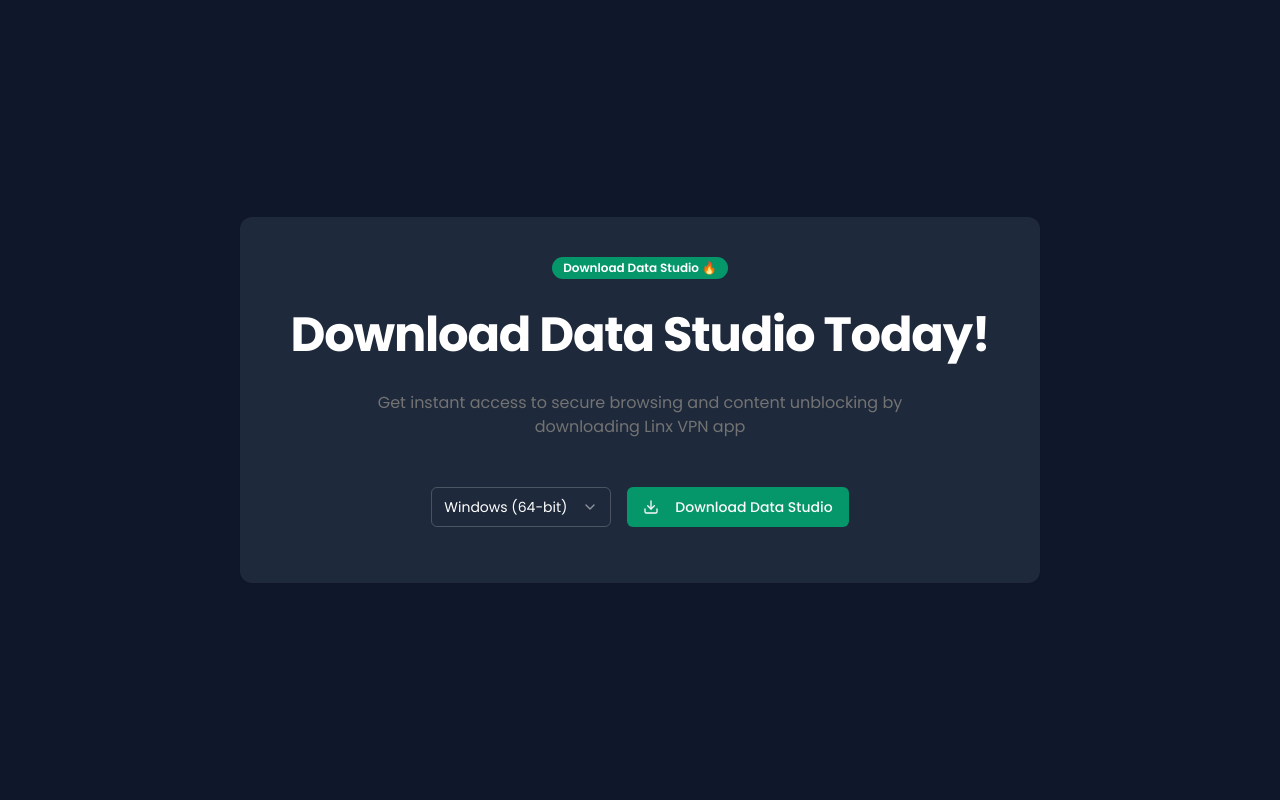
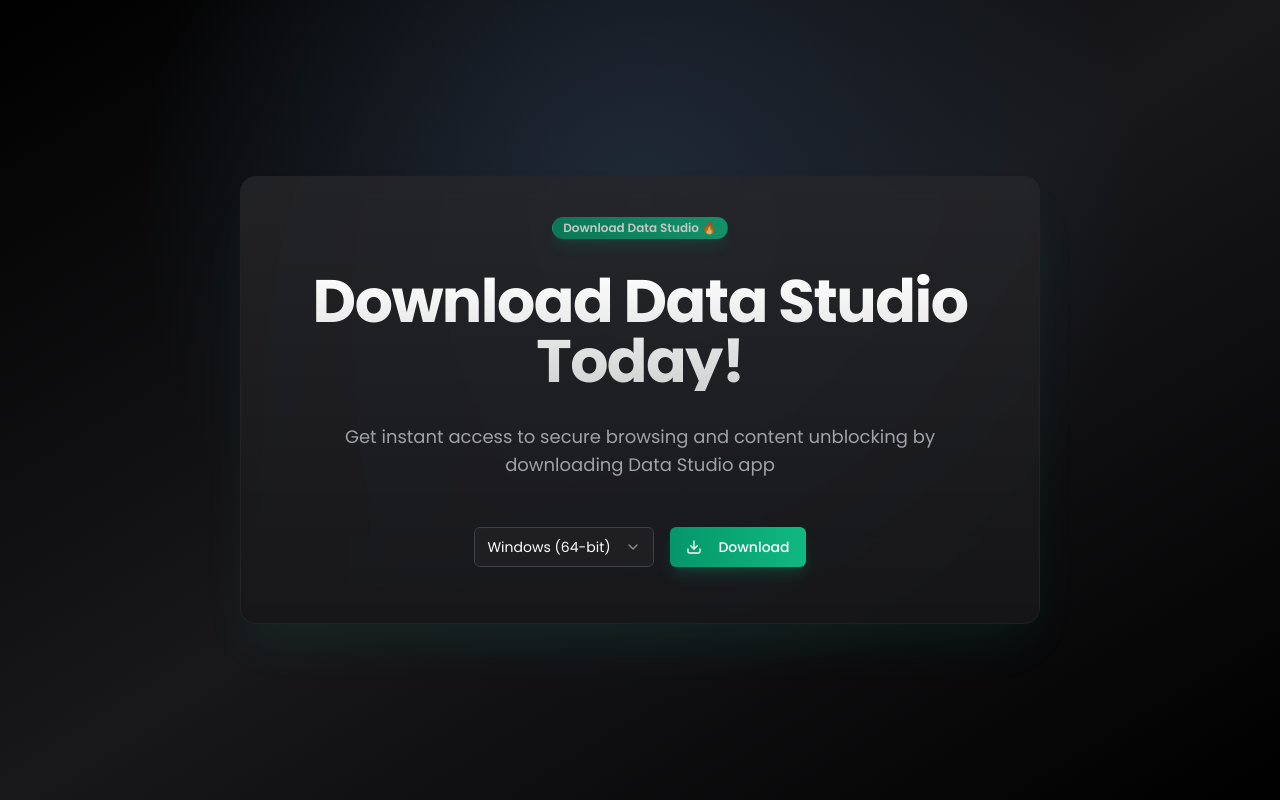
Before and after one commit to abhishek-dagar/dh-studio-frontend, a Next.js app: page / in a window 1280 px wide. Built offline with nearby package versions, Linux system fonts and the light colour scheme.

Commit message:
glassmorphism is inrtoduced and animate piulse is also learned by me

```diff
--- a/src/app/page.tsx
+++ b/src/app/page.tsx
@@ -1,44 +1,56 @@
-import { Button } from "@/components/ui/button"
-import { Card, CardContent } from "@/components/ui/card"
-import { Badge } from "@/components/ui/badge"
-import { Select, SelectContent, SelectItem, SelectTrigger, SelectValue } from "@/components/ui/select"
-import { Download } from 'lucide-react'
+import { Button } from '@/components/ui/button';
+import { Card, CardContent } from '@/components/ui/card';
+import { Badge } from '@/components/ui/badge';
+import {
+  Select,
+  SelectContent,
+  SelectItem,
+  SelectTrigger,
+  SelectValue,
+} from '@/components/ui/select';
+import { Download } from 'lucide-react';
 
 export default function Home() {
   return (
-    <div className="font-poppins min-h-screen flex items-center justify-center bg-[#0f172a] p-8 pb-20 sm:p-20">
-      <Card className="w-[800px] bg-[#1e293b] border-none text-white rounded-xl">
-        <CardContent className="flex flex-col items-center gap-8 pt-10">
-          <Badge variant="default" className="bg-emerald-600 hover:bg-emerald-600/90 text-white">
+    <div className="font-poppins flex min-h-screen items-center justify-center bg-gradient-to-br from-black via-zinc-900 to-black p-8 pb-20 sm:p-20">
+      <div className="absolute inset-0 bg-[radial-gradient(circle_500px_at_50%_200px,#1f2937,transparent)]" />
+      <Card className="relative w-[800px] overflow-hidden rounded-2xl border-white/5 bg-zinc-900/80 text-white shadow-2xl shadow-emerald-500/10 backdrop-blur-sm">
+        <div className="absolute inset-0 bg-gradient-to-b from-white/5 to-transparent" />
+        <CardContent className="relative flex flex-col items-center gap-8 pt-10">
+          <Badge
+            variant="default"
+            className="animate-pulse bg-gradient-to-r from-emerald-600 to-emerald-500 text-white shadow-lg shadow-emerald-500/20 transition-colors"
+          >
             Download Data Studio 🔥
           </Badge>
 
-          <h1 className="text-center text-5xl font-[800] tracking-tight">
+          <h1 className="bg-gradient-to-b from-white to-white/80 bg-clip-text text-center text-6xl font-[800] tracking-tight text-transparent">
             Download Data Studio Today!
           </h1>
 
-          <p className="text-center text-muted-foreground max-w-[600px]">
-            Get instant access to secure browsing and content unblocking by downloading Linx VPN app
+          <p className="max-w-[600px] text-center text-lg text-zinc-400">
+            Get instant access to secure browsing and content unblocking by
+            downloading Data Studio app
           </p>
 
-          <div className="flex gap-4 items-center mt-4 mb-8">
+          <div className="mb-8 mt-4 flex items-center gap-4">
             <Select defaultValue="windows">
-              <SelectTrigger className="w-[180px] bg-transparent border-white/20">
+              <SelectTrigger className="w-[180px] border-zinc-700 bg-zinc-800/50 backdrop-blur-sm transition-colors hover:bg-zinc-800">
                 <SelectValue placeholder="Select Platform" />
               </SelectTrigger>
-              <SelectContent>
+              <SelectContent className="border-zinc-700 bg-zinc-800 text-white">
                 <SelectItem value="windows">Windows (64-bit)</SelectItem>
                 <SelectItem value="mac">MacOS</SelectItem>
                 <SelectItem value="linux">Linux</SelectItem>
               </SelectContent>
             </Select>
 
-            <Button className="bg-emerald-600 hover:bg-emerald-600/90">
-              <Download className="mr-2 h-4 w-4" /> Download Data Studio
+            <Button className="bg-gradient-to-r from-emerald-600 to-emerald-500 shadow-lg shadow-emerald-500/20 transition-all duration-300 hover:scale-105 hover:from-emerald-500 hover:to-emerald-400 hover:shadow-emerald-500/30">
+              <Download className="mr-2 h-4 w-4" /> Download
             </Button>
           </div>
         </CardContent>
       </Card>
     </div>
-  )
+  );
 }
```
